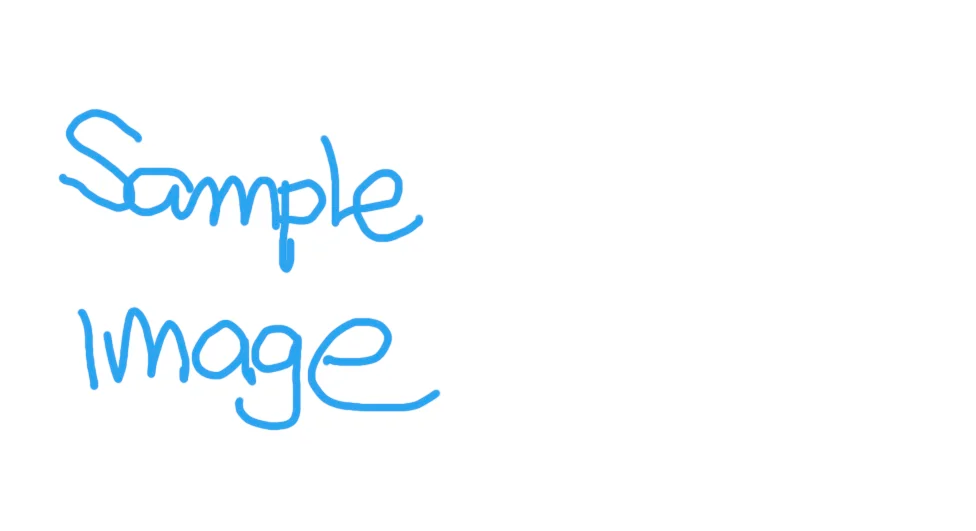
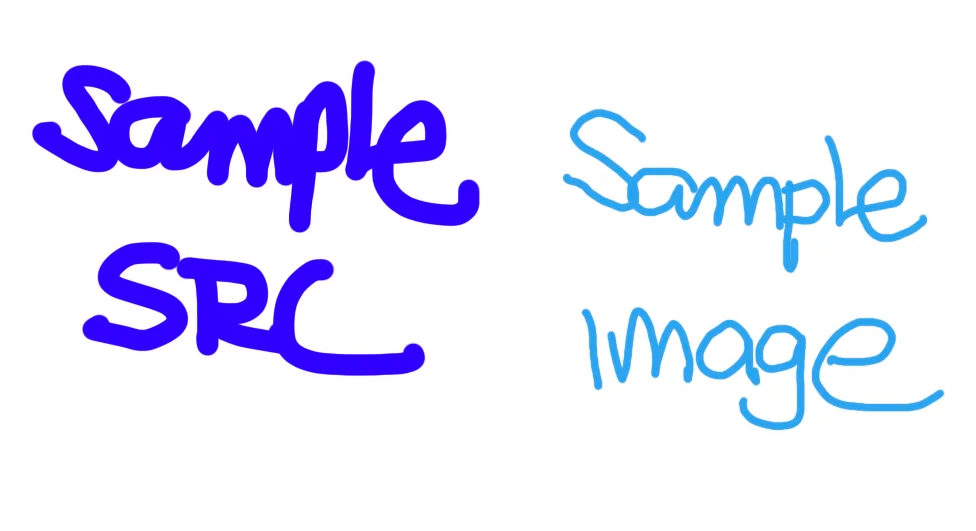
Before and after one commit to nathanlerit1991/seo, a plain HTML site: page index.html in a window 1280 px wide. Shown: the part 892-1423 px from the top of the page, without its empty margins (84-1060 px from the left). Drawn offline with Linux system fonts and the light colour scheme.

Commit message:
add src image

```diff
--- a/index.html
+++ b/index.html
@@ -23,6 +23,7 @@
       <h1>HELLO SEO</h1>
     </section>
     <section id="below-the-fold">
+      <img src="ilabworksrc.webp" alt="i love work das team src" />
       <img data-src="ilabwork.webp" class="lazy" alt="i love work das team" />
     </section>
 
```
Also changed, not shown: ilabworksrc.webp (added).
